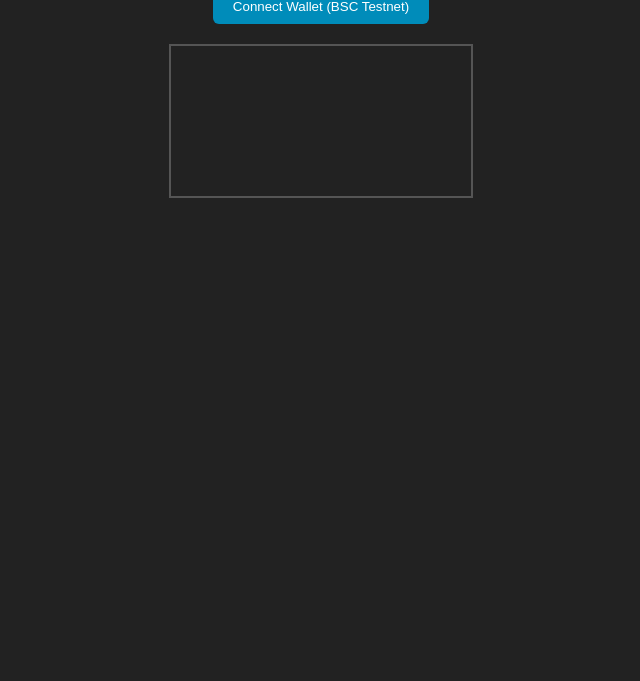
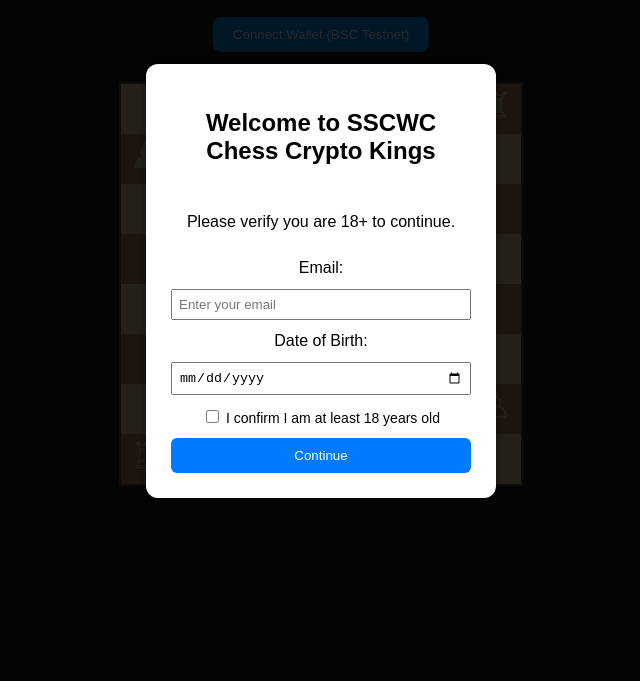
Before and after one commit to SSCWealthCoin/sscwc-chess-crypto-kings, a plain HTML site: page index.html in a window 1280 px wide. Shown: the part 119-800 px from the top of the page, without its empty margins (319-959 px from the left). Drawn offline with Linux system fonts and the light colour scheme; no server answers.

Commit message:
Update index.html
PROPER BROWSER VIEWING UPDATE

```diff
--- a/index.html
+++ b/index.html
@@ -6,36 +6,80 @@
   <title>SSCWC Chess Crypto Kings</title>
   <link rel="stylesheet" href="style.css" />
 
-  <!-- Firebase SDKs (leave included even if config is blank) -->
-  <script src="https://www.gstatic.com/firebasejs/9.22.0/firebase-app-compat.js"></script>
-  <script src="https://www.gstatic.com/firebasejs/9.22.0/firebase-database-compat.js"></script>
+  <!-- Firebase SDKs (ES module version, loaded by script.js) -->
 </head>
-<body>
+<body style="background:#1e1e1e; color:#fff; text-align:center; font-family:Arial, sans-serif;">
+
   <!-- === LOGIN MODAL === -->
-  <div id="loginModal" class="modal">
-    <form id="loginForm" class="modal-content">
+  <div id="loginModal" style="
+    display:none;
+    position:fixed;
+    top:0; left:0; right:0; bottom:0;
+    background:rgba(0,0,0,0.85);
+    justify-content:center;
+    align-items:center;
+    z-index:10;
+  ">
+    <form id="loginForm" style="
+      background:#fff;
+      color:#000;
+      padding:25px;
+      border-radius:12px;
+      display:flex;
+      flex-direction:column;
+      gap:12px;
+      width:300px;
+      box-shadow:0 0 10px rgba(0,0,0,0.5);
+    ">
       <h2>Welcome to SSCWC Chess Crypto Kings</h2>
       <p>Please verify you are 18+ to continue.</p>
 
-      <input type="email" id="email" placeholder="Enter your email" required /><br><br>
-      <label>Date of Birth:</label><br>
-      <input type="date" id="dob" required /><br><br>
+      <label>Email:</label>
+      <input type="email" id="email" placeholder="Enter your email" required style="padding:6px;" />
 
-      <label>
+      <label>Date of Birth:</label>
+      <input type="date" id="dob" required style="padding:6px;" />
+
+      <label style="font-size:14px;">
         <input type="checkbox" id="ageConfirm" />
         I confirm I am at least 18 years old
-      </label><br><br>
+      </label>
 
-      <button type="submit">Continue</button>
+      <button type="submit" style="
+        padding:10px;
+        background:#007bff;
+        color:#fff;
+        border:none;
+        border-radius:6px;
+        cursor:pointer;
+      ">Continue</button>
     </form>
   </div>
 
   <!-- === MAIN CONTENT === -->
-  <h1>SSCWC Chess Crypto Kings</h1>
-  <button id="connect">Connect Wallet (BSC Testnet)</button>
-  <div id="status"></div>
-  <canvas id="board"></canvas>
+  <h1 style="margin-top:40px;">SSCWC Chess Crypto Kings</h1>
 
-  <script defer src="script.js"></script>
+  <button id="connect" style="
+    background:#0099ff;
+    color:#fff;
+    border:none;
+    padding:10px 20px;
+    border-radius:8px;
+    cursor:pointer;
+    margin:10px;
+  ">Connect Wallet (BSC Testnet)</button>
+
+  <div id="status" style="margin-bottom:10px;"></div>
+
+  <canvas id="board" width="400" height="400" style="
+    display:block;
+    margin:20px auto;
+    border:2px solid #555;
+    background:#222;
+  "></canvas>
+
+  <!-- === LINKED SCRIPT === -->
+  <script type="module" src="script.js"></script>
+
 </body>
 </html>
```
